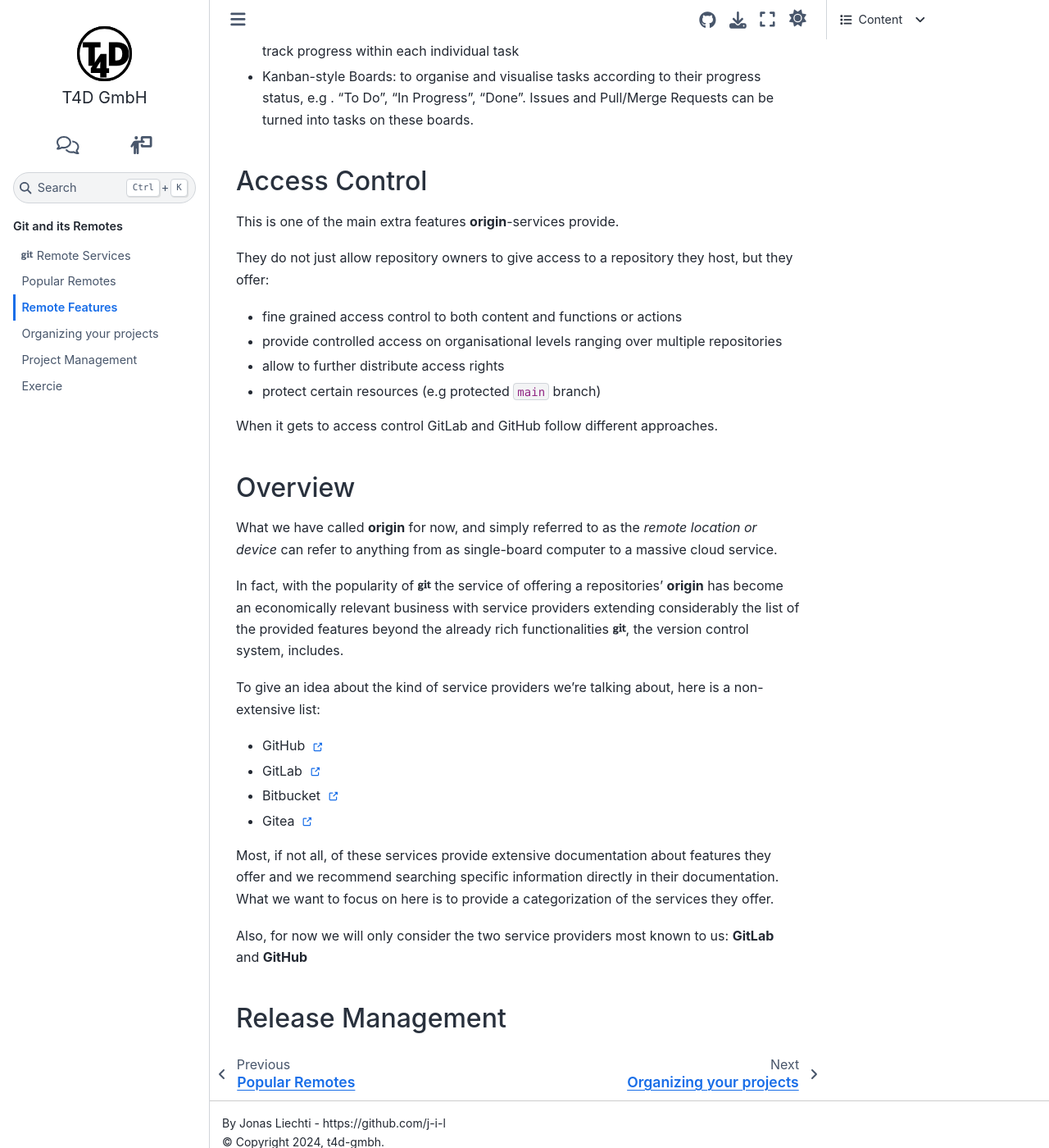
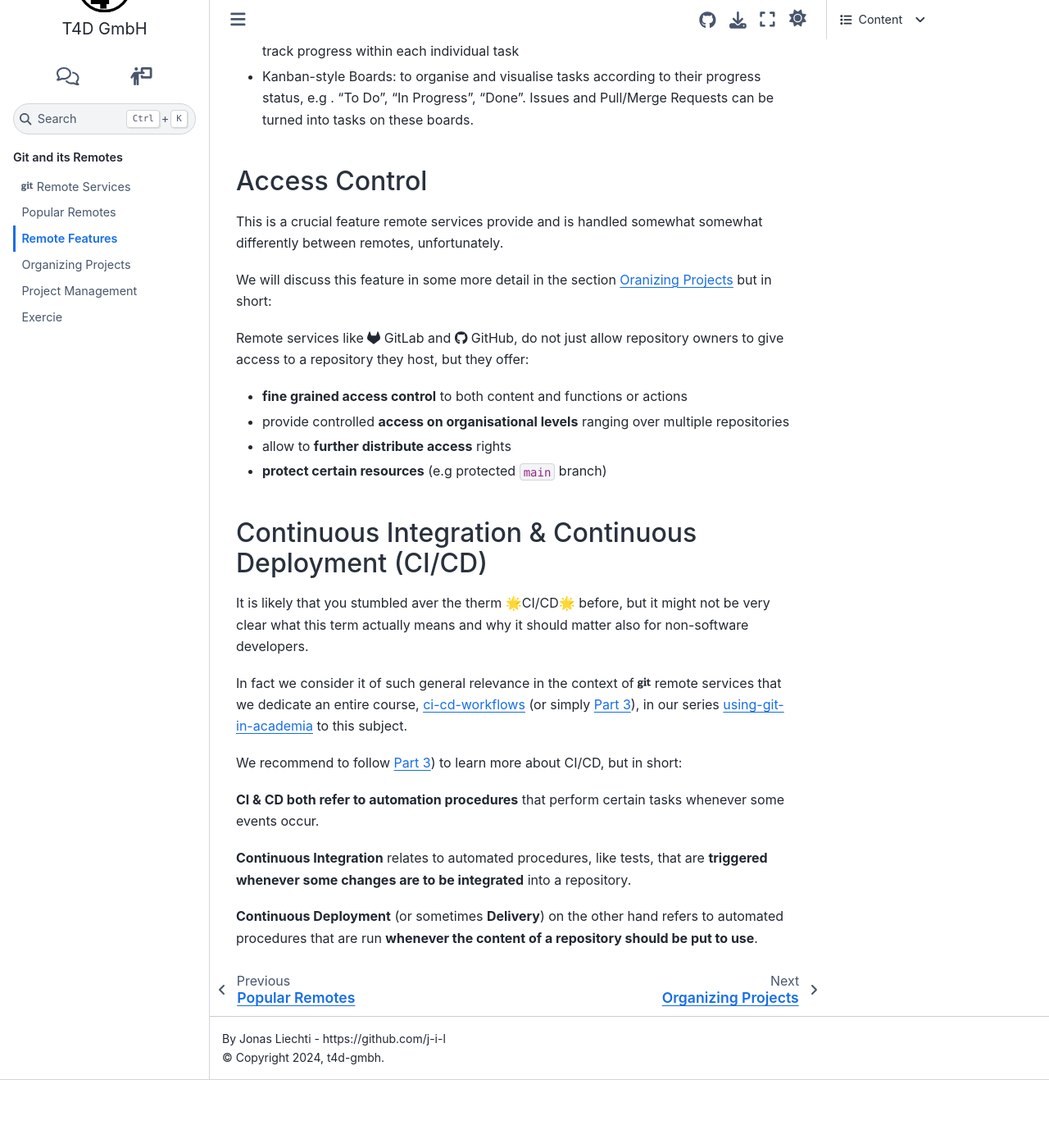
Before and after one commit to t4d-gmbh/git-and-its-remotes, a Sphinx documentation site: the page built from source/content/remote_service_features/index.md, in a window 1280 px wide and 1400 px high, scrolled down 7780 px. Shown: the whole window at 82% size. Built offline with Sphinx 7.4.7 and the Sphinx Book theme 1.1.4, drawn with Linux system fonts in a browser that asks for light colours; pages that are not in the unit, such as notebooks, are missing from menus; the version number could not be read and is left out; after the commit the page ends 9097 px from its top, so only the background shows below that; some of the changed text lies outside the part shown.

Commit message:
added micro parts for access and cicd

````diff
--- a/source/content/organizing_and_more/index.md
+++ b/source/content/organizing_and_more/index.md
@@ -1,4 +1,4 @@
-# Organizing your projects
+# Organizing Projects
 
 {% if slide %}
 <!-- BUILDING THE SLIDES -->
--- a/source/content/remote_service_features/access.md
+++ b/source/content/remote_service_features/access.md
@@ -1,14 +1,13 @@
 ### Access Control
+{% if page %}
+This is a crucial feature remote services provide and is handled somewhat somewhat differently between remotes, unfortunately.
 
-This is one of the main extra features **origin**-services provide.
+We will discuss this feature in some more detail in the section [Oranizing Projects](../organizing_and_more/index.md#organizing-projects) but in short:
+{% endif %}
 
+Remote services like <i class="fab fa-gitlab"></i> GitLab and <i class="fab fa-github"></i> GitHub, do not just allow repository owners to give access to a repository they host, but they offer:
 
-They do not just allow repository owners to give access to a repository they host, but they offer:
-
-- fine grained access control to both content and functions or actions
-- provide controlled access on organisational levels ranging over multiple repositories
-- allow to further distribute access rights
-- protect certain resources (e.g protected `main` branch)
-
-
-When it gets to access control GitLab and GitHub follow different approaches.
+- **fine grained access control** to both content and functions or actions
+- provide controlled **access on organisational levels** ranging over multiple repositories
+- allow to **further distribute access** rights
+- **protect certain resources** (e.g protected `main` branch)
--- /dev/null
+++ b/source/content/remote_service_features/ci_cd_feature.md
@@ -0,0 +1,14 @@
+### Continuous Integration & Continuous Deployment (CI/CD)
+
+It is likely that you stumbled aver the therm 🌟CI/CD🌟 before, but it might not be very clear what this term actually means and why it should matter also for non-software developers.
+{% if page %}
+In fact we consider it of such general relevance in the context of <i class="fab fa-git"></i> remote services that we dedicate an entire course, [ci-cd-workflows](https://github.com/t4d-gmbh/ci-cd-workflows) (or simply [Part 3](https://t4d-gmbh.github.io/using-git-in-academia/content/ci-cd-workflows/source/content/index.html)), in our series [using-git-in-academia](https://t4d-gmbh.github.io/using-git-in-academia/index.html) to this subject.
+{% endif %}
+
+We recommend to follow [Part 3](https://t4d-gmbh.github.io/using-git-in-academia/content/ci-cd-workflows/source/content/index.html)) to learn more about CI/CD, but in short:
+
+**CI & CD both refer to automation procedures** that perform certain tasks whenever some events occur.
+
+**Continuous Integration** relates to automated procedures, like tests, that are **triggered whenever some changes are to be integrated** into a repository.
+
+**Continuous Deployment** (or sometimes **Delivery**) on the other hand refers to automated procedures that are run **whenever the content of a repository should be put to use**.
--- a/source/content/remote_service_features/collaboration_tools/note_on_collaboration.md
+++ b/source/content/remote_service_features/collaboration_tools/note_on_collaboration.md
@@ -1,4 +1,4 @@
-### Note on Collaboration
+### A Note on Collaboration
 
 {% if page %}
 Clearly not just <i class="fab fa-git"></i> but also related remote services aim to facilitate collaboration.
--- a/source/content/remote_service_features/index.md
+++ b/source/content/remote_service_features/index.md
@@ -13,8 +13,7 @@
 ./web_interface
 ./collaboration_tools/index
 ./access
-./overview
-./release
+./ci_cd_feature
 
 ```
 {% else %}
@@ -42,8 +41,6 @@
 ```
 ```{include} ./access.md
 ```
-```{include} ./overview.md
-```
-```{include} ./release.md
+```{include} ./ci_cd_feature.md
 ```
 {% endif %}
````
